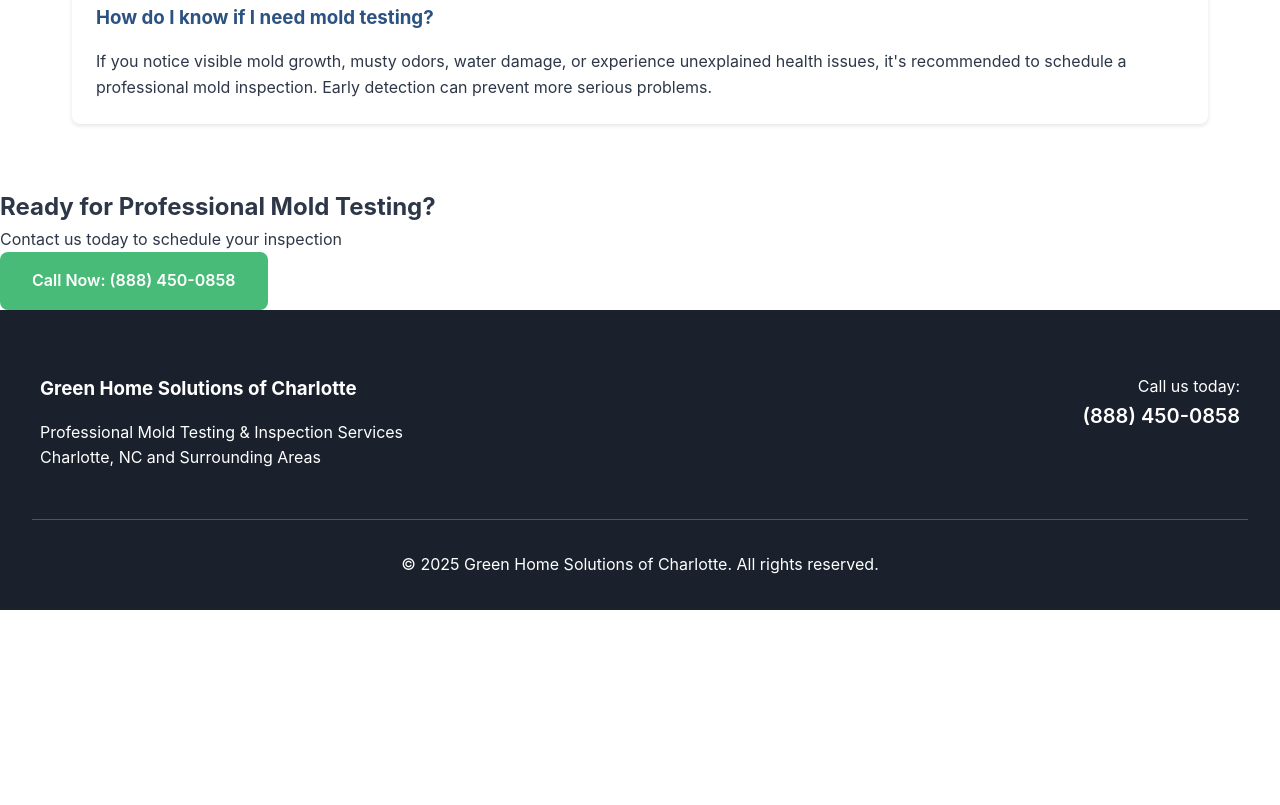
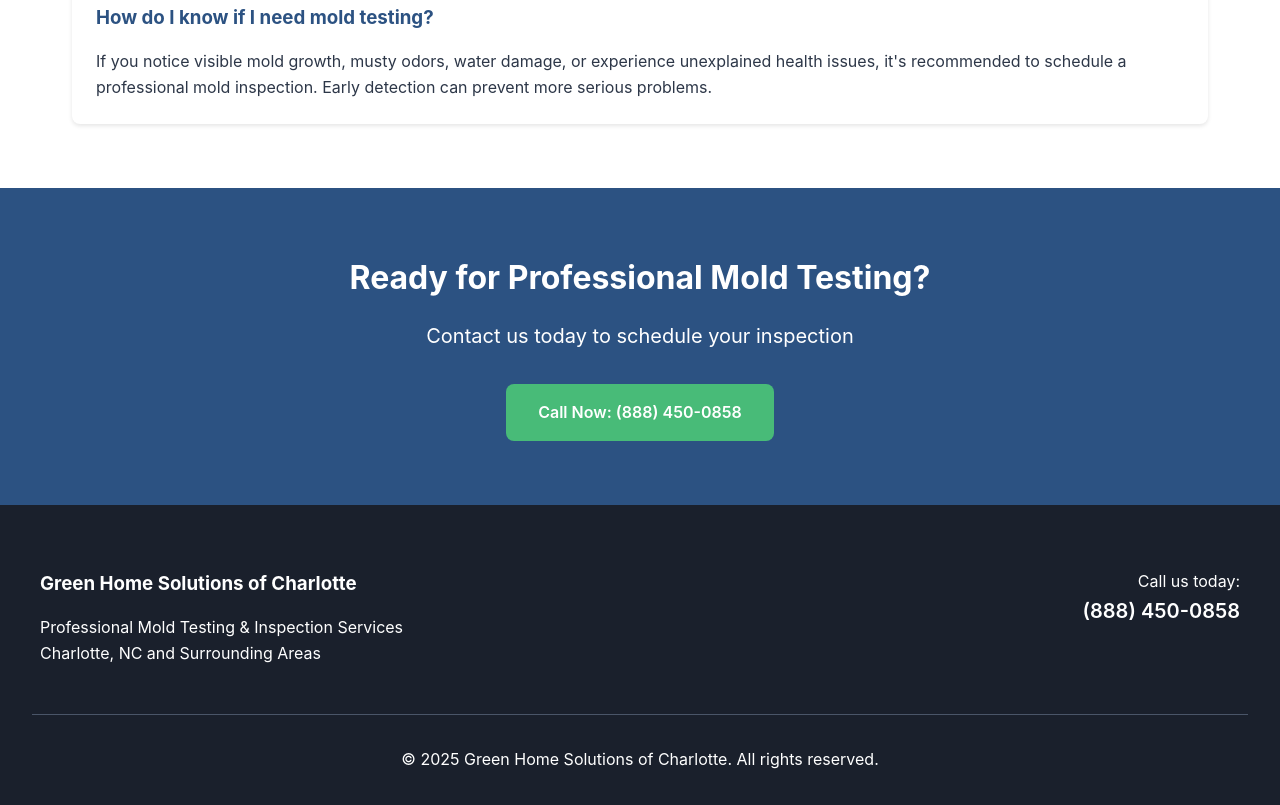
Before and after one commit to webidoinfo/moldtestingcharlottenc, a plain HTML site: page index.html in a window 1280 px wide. Shown: the part 2760-3565 px from the top of the page. Before the commit the page ends 3370 px from the top, so only its background shows below. Drawn offline with Linux system fonts and the light colour scheme.

Commit message:
Center CTA section and improve its styling

```diff
--- a/styles.css
+++ b/styles.css
@@ -316,3 +316,36 @@ footer {
         scroll-behavior: auto !important;
     }
 }
+
+/* CTA Section */
+.cta {
+    padding: 4rem 2rem;
+    background-color: var(--primary-color);
+    color: var(--white);
+    text-align: center;
+}
+
+.cta h2 {
+    font-size: 2rem;
+    margin-bottom: 1rem;
+}
+
+.cta p {
+    font-size: 1.25rem;
+    margin-bottom: 2rem;
+}
+
+.cta .cta-button {
+    display: inline-block;
+    background-color: var(--accent-color);
+    color: var(--white);
+    padding: 1rem 2rem;
+    border-radius: 0.5rem;
+    text-decoration: none;
+    font-weight: 600;
+    transition: background-color 0.3s ease;
+}
+
+.cta .cta-button:hover {
+    background-color: #38a169;
+}
```
